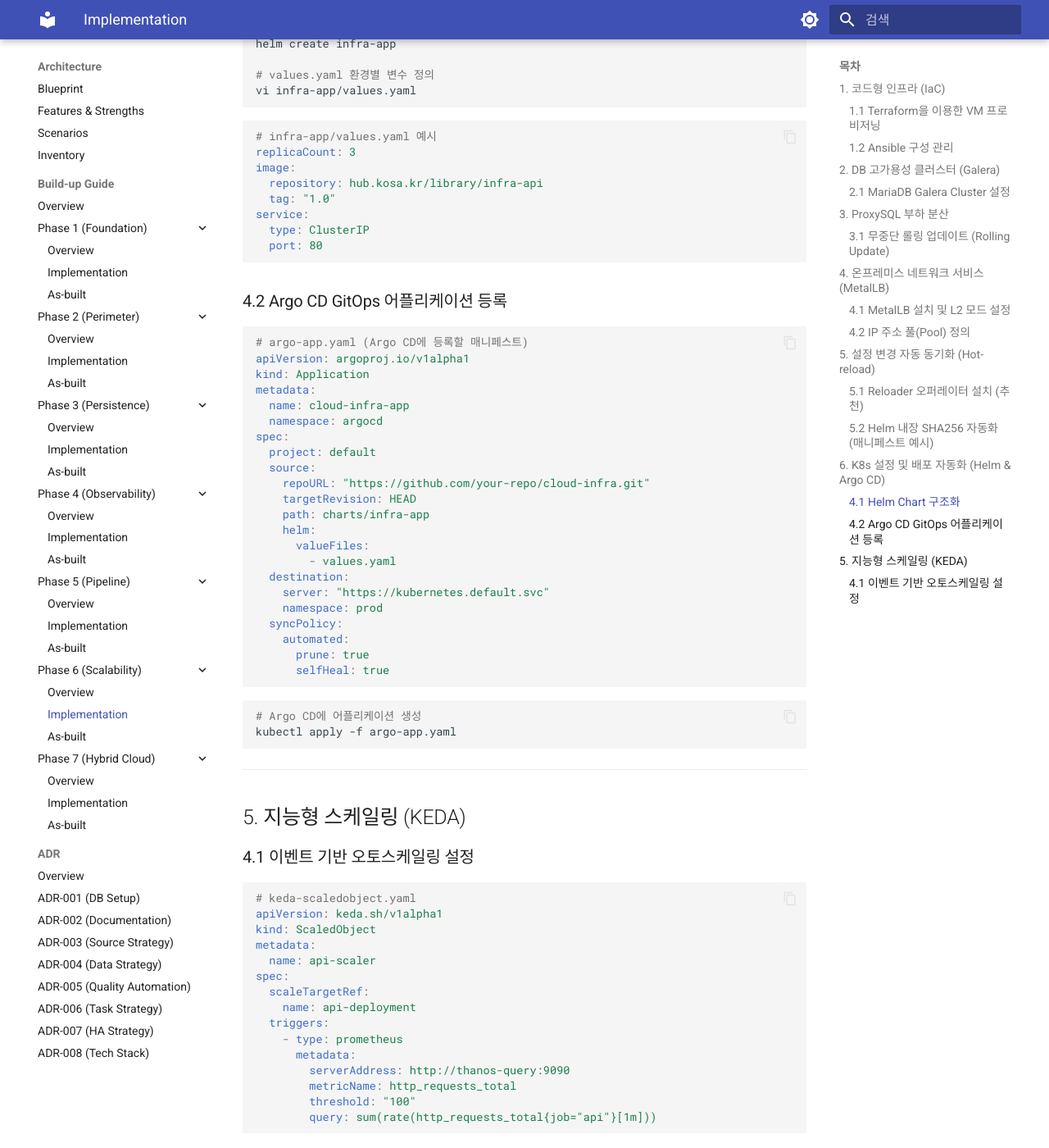
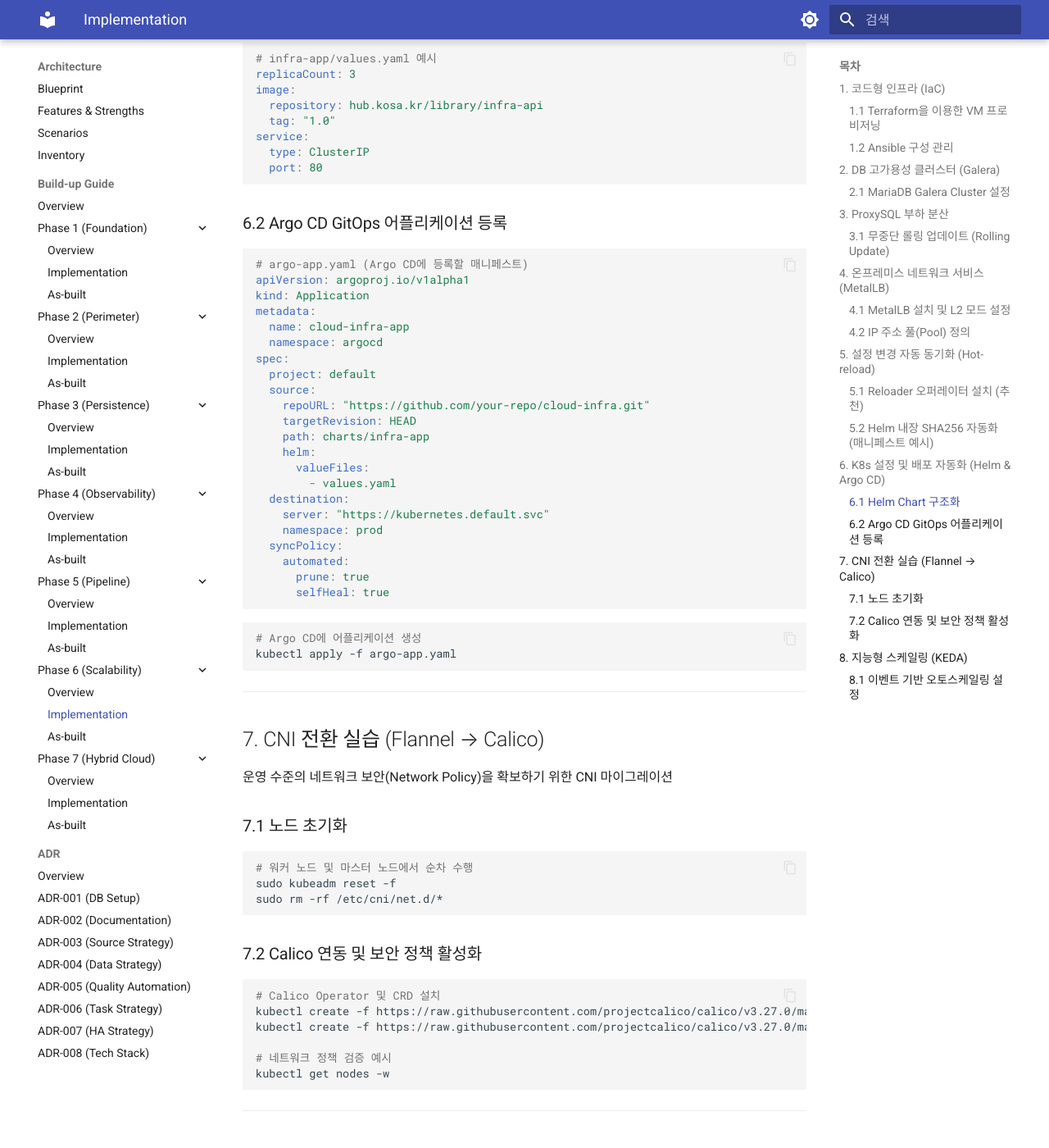
Before and after one commit to ksj686/cloud_infra, an MkDocs documentation site: the page built from docs/architecture/build-up/06_scalability/IMPLEMENTATION.md, in a window 1280 px wide and 1400 px high, scrolled down 3481 px. Shown: the whole window at 82% size. Built offline with MkDocs 1.6.1 and Material for MkDocs 9.7.7, drawn with Linux system fonts in a browser that asks for light colours; some of the changed text lies outside the part shown.

Commit message:
docs: 초기에 Flannel 로 진행, 추후 Calico 전환 후 성능 비교를 위한 마이그레이션 내용 반영

````diff
--- a/docs/architecture/build-up/06_scalability/IMPLEMENTATION.md
+++ b/docs/architecture/build-up/06_scalability/IMPLEMENTATION.md
@@ -154,19 +154,14 @@
     metadata:
       annotations:
         # ConfigMap 변경 시 자동으로 해시를 계산하여 파드 재시작 유도
-        checksum/config:
-          {
-            {
-              include (print $.Template.BasePath "/configmap.yaml") . | sha256sum,
-            },
-          }
+        checksum/config: '{{ include (print $.Template.BasePath "/configmap.yaml") . | sha256sum }}'
 ```
 
 ---
 
 ## 6. K8s 설정 및 배포 자동화 (Helm & Argo CD)
 
-### 4.1 Helm Chart 구조화
+### 6.1 Helm Chart 구조화
 
 ```bash
 # Helm 차트 생성
@@ -187,7 +182,7 @@
   port: 80
 ```
 
-### 4.2 Argo CD GitOps 어플리케이션 등록
+### 6.2 Argo CD GitOps 어플리케이션 등록
 
 ```yaml
 # argo-app.yaml (Argo CD에 등록할 매니페스트)
@@ -221,9 +216,34 @@
 
 ---
 
-## 5. 지능형 스케일링 (KEDA)
+## 7. CNI 전환 실습 (Flannel → Calico)
 
-### 4.1 이벤트 기반 오토스케일링 설정
+운영 수준의 네트워크 보안(Network Policy)을 확보하기 위한 CNI 마이그레이션
+
+### 7.1 노드 초기화
+
+```bash
+# 워커 노드 및 마스터 노드에서 순차 수행
+sudo kubeadm reset -f
+sudo rm -rf /etc/cni/net.d/*
+```
+
+### 7.2 Calico 연동 및 보안 정책 활성화
+
+```bash
+# Calico Operator 및 CRD 설치
+kubectl create -f https://raw.githubusercontent.com/projectcalico/calico/v3.27.0/manifests/tigera-operator.yaml
+kubectl create -f https://raw.githubusercontent.com/projectcalico/calico/v3.27.0/manifests/custom-resources.yaml
+
+# 네트워크 정책 검증 예시
+kubectl get nodes -w
+```
+
+---
+
+## 8. 지능형 스케일링 (KEDA)
+
+### 8.1 이벤트 기반 오토스케일링 설정
 
 ```yaml
 # keda-scaledobject.yaml
--- a/docs/engineering/standards/k8s_deployment_strategy.md
+++ b/docs/engineering/standards/k8s_deployment_strategy.md
@@ -11,10 +11,6 @@
 - **버전 관리:** 차트 버전을 통해 애플리케이션과 설정의 동시 롤백 기능 제공.
 
 ---
-
-## 2. GitOps 기반 자동 배포 (Argo CD)
-
-- **신뢰의 단일 원천 (Source of Truth):** Git 저장소의 상태를 클러스터의 최종 상태로 정의.
 
 ## 2. GitOps 기반 자동 배포 (Argo CD)
 
@@ -40,14 +36,26 @@
 
 ---
 
-## 3. 재배포 및 롤링 업데이트 전략
+## 3. CNI 선택 및 단계별 전환 전략
+
+- **초기 프로토타이핑 (Flannel):**
+  - **목적:** 신속한 클러스터 구축 및 단순 파드 간 통신 검증.
+  - **특징:** 구조의 단순성 및 낮은 리소스 점유율로 초기 인프라 프로비저닝 속도 향상.
+- **운영 환경 전환 (Calico):**
+  - **전환 사유:** 보안 정책(Network Policy) 준수, BGP 기반 고성능 라우팅 필요성, 엔터프라이즈 보안 감사 대응.
+  - **이행 시나리오:** 서비스 확장 단계(Phase 6)에서 노드 초기화(`kubeadm reset`)를 통한 Calico 재구축 수행.
+  - **표준화:** 처음부터 Calico 채택이 권장되나, 학습적 목적의 프로토타이핑-운영 격상을 위해 단계별 CNI 전환 프로세스를 프로젝트 표준으로 삼음.
+
+---
+
+## 4. 재배포 및 롤링 업데이트 전략
 
 - **무중단 보장:** `RollingUpdate` 전략을 기본으로 하며, Argo CD의 `Health Check` 연동을 통해 배포 성공 여부 판단.
 - **카나리(Canary) / 블루그린(Blue-Green):** 고난도 배포 시나리오 필요 시 Argo Rollouts 도입을 통한 리스크 최소화.
 
 ---
 
-## 4. 도입 로드맵 (Adoption Roadmap)
+## 5. 도입 로드맵 (Adoption Roadmap)
 
 1. **1단계 (기초):** 생 YAML 기반 `kubectl apply` 운영 (현재 Phase 6 초기).
 2. **2단계 (표준화):** 핵심 서비스 Helm Chart 전환 및 변수 관리.
--- a/docs/management/CHANGELOG.md
+++ b/docs/management/CHANGELOG.md
@@ -22,13 +22,14 @@
 
 ## [강의 기반 실무 명세 보완 및 인벤토리 정교화]
 
-| 날짜       | 분류          | 수정 내용                                                                   | 수정 파일                               |
-| :--------- | :------------ | :-------------------------------------------------------------------------- | :-------------------------------------- |
-| 2026-04-27 | `🛠️ Fix`      | `uv` 환경 내 `pip` 의존성 명시적 고정을 통한 취약점 근본 해결 및 사례 기록  | `pyproject.toml`, `docs/case_studies/*` |
-| 2026-04-27 | `🔒 Security` | **인증서 라이프사이클 관리** 전략 수립 및 자동 갱신(Certbot) 절차 보완      | `docs/build-up/02_perimeter/*`          |
-| 2026-04-29 | `🚀 Feature`  | 개발자 생산성 향상을 위한 **도구 활용 가이드(Tooling & Productivity)** 구축 | `docs/resources/knowledge_base/*`       |
-| 2026-04-29 | `🚀 Feature`  | 프로젝트 범용 인프라 무결성 및 건강성 진단 프레임워크(**Audit**) 구축       | `docs/engineering/audits/*`             |
-| 2026-04-29 | `⚙️ Refactor` | 폴더 구조 전면 개편(architecture/engineering/operations 등) 및 문서 체계화  | `docs/*`                                |
+| 날짜       | 분류          | 수정 내용                                                                           | 수정 파일                                     |
+| :--------- | :------------ | :---------------------------------------------------------------------------------- | :-------------------------------------------- |
+| 2026-04-30 | `🧪 Test`     | 인프라 고도화를 위한 **CNI 전환 시나리오(Flannel → Calico)** 구축 및 실습 지침 반영 | `docs/architecture/build-up/06_scalability/*` |
+| 2026-04-27 | `🛠️ Fix`      | `uv` 환경 내 `pip` 의존성 명시적 고정을 통한 취약점 근본 해결 및 사례 기록          | `pyproject.toml`, `docs/case_studies/*`       |
+| 2026-04-27 | `🔒 Security` | **인증서 라이프사이클 관리** 전략 수립 및 자동 갱신(Certbot) 절차 보완              | `docs/build-up/02_perimeter/*`                |
+| 2026-04-29 | `🚀 Feature`  | 개발자 생산성 향상을 위한 **도구 활용 가이드(Tooling & Productivity)** 구축         | `docs/resources/knowledge_base/*`             |
+| 2026-04-29 | `🚀 Feature`  | 프로젝트 범용 인프라 무결성 및 건강성 진단 프레임워크(**Audit**) 구축               | `docs/engineering/audits/*`                   |
+| 2026-04-29 | `⚙️ Refactor` | 폴더 구조 전면 개편(architecture/engineering/operations 등) 및 문서 체계화          | `docs/*`                                      |
 
 | 2026-04-29 | `⚙️ Refactor` | K8s 재배포 및 설정 자동화의 현업 표준(Reloader/Helm) 채택 및 설계 가이드 최신화 | `docs/engineering/standards/k8s_deployment_strategy.md` |
 
````
Also changed, not shown: docs/architecture/build-up/01_foundation/IMPLEMENTATION.md (+25 -0 lines), docs/architecture/build-up/01_foundation/README.md (+3 -0 lines), docs/architecture/build-up/06_scalability/README.md (+1 -0 lines).
